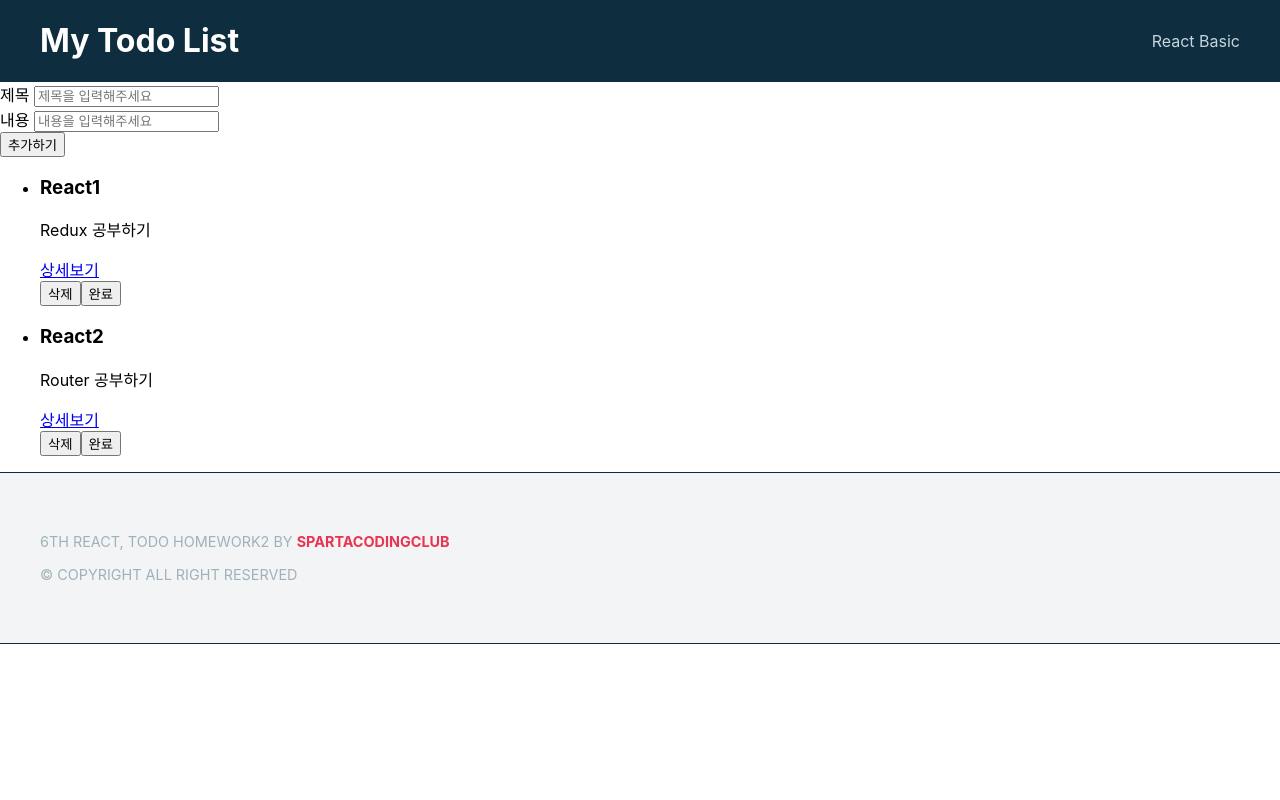
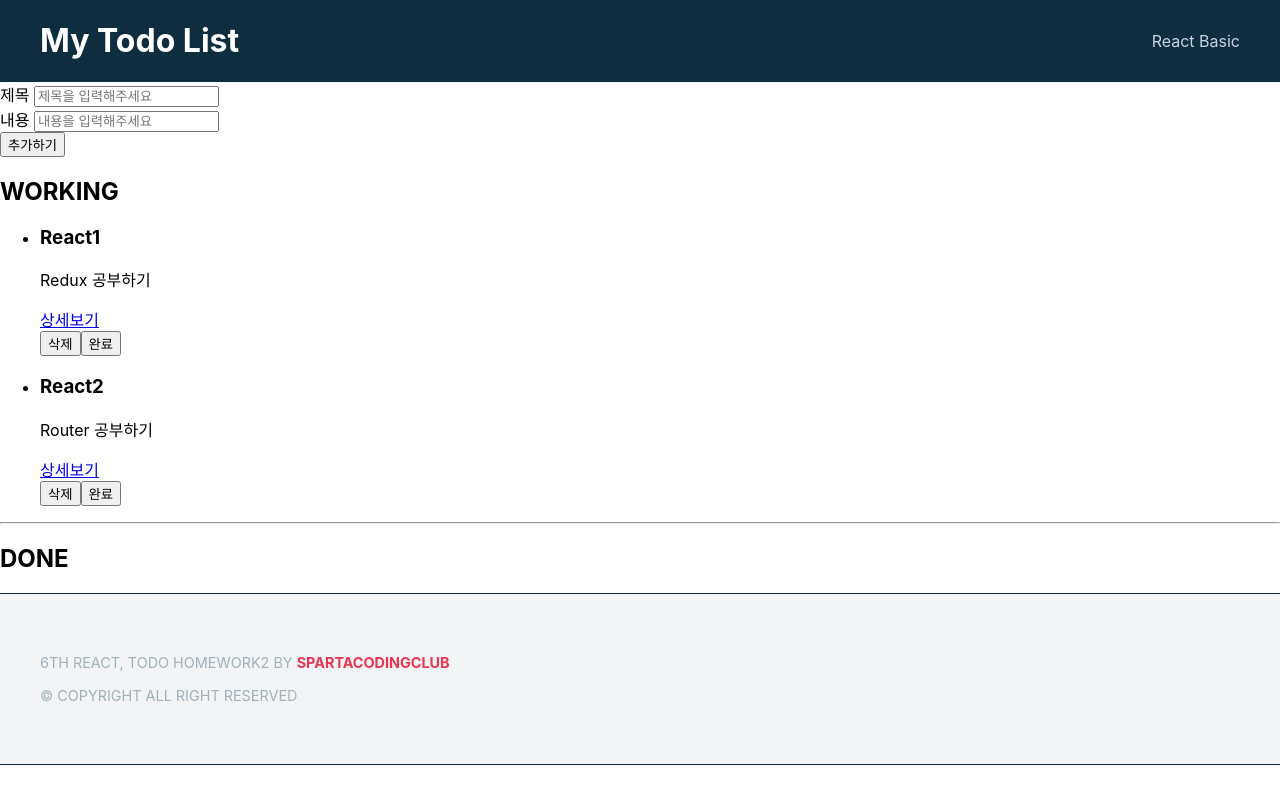
Before and after one commit to jiapril11/TodoList2, a React (Create React App) app: page / in a window 1280 px wide. Built offline with nearby package versions, Linux system fonts and the light colour scheme.

Commit message:
Feat: todo 컴포넌트 분리 TodoList, TodoForm, TodoCard, TodoButton으로 분리

```diff
--- /dev/null
+++ b/src/components/TodoButton.jsx
@@ -0,0 +1,27 @@
+import React from "react";
+import { useDispatch } from "react-redux";
+import { deleteTodo, changeIsdoneTodo } from "../redux/modules/todos";
+
+export default function TodoButton({ roleButton, todo }) {
+  const dispatch = useDispatch();
+
+  const handleDeleteTodo = (id) => {
+    const check = window.confirm("정말 삭제하시겠습니까?");
+    check && dispatch(deleteTodo(id));
+    alert("삭제되었습니다.");
+  };
+
+  const handleChangeStateTodo = (todo) => dispatch(changeIsdoneTodo(todo));
+
+  return (
+    <button
+      onClick={() =>
+        roleButton === "delete"
+          ? handleDeleteTodo(todo.id)
+          : handleChangeStateTodo(todo)
+      }
+    >
+      {roleButton === "delete" ? "삭제" : todo.isDone ? "취소" : "완료"}
+    </button>
+  );
+}
--- /dev/null
+++ b/src/components/TodoCard.jsx
@@ -0,0 +1,21 @@
+import React from "react";
+import { Link } from "react-router-dom";
+import TodoButton from "./TodoButton";
+
+export default function TodoCard({ todo }) {
+  return (
+    <li key={todo.id}>
+      <h3>{todo.title}</h3>
+      <p>{todo.content}</p>
+      <div>
+        <div>
+          <Link to={`/todo/${todo.id}`}>상세보기</Link>
+        </div>
+        <div>
+          <TodoButton roleButton={`delete`} todo={todo} />
+          <TodoButton roleButton={`change`} todo={todo} />
+        </div>
+      </div>
+    </li>
+  );
+}
--- /dev/null
+++ b/src/components/TodoForm.jsx
@@ -0,0 +1,61 @@
+import React from "react";
+import { useDispatch } from "react-redux";
+import { addTodo } from "../redux/modules/todos";
+import { useRef, useState } from "react";
+import { v4 as uuidv4 } from "uuid";
+
+export default function TodoForm() {
+  const dispatch = useDispatch();
+
+  const inputTitle = useRef(null);
+  const [todo, setTodo] = useState({
+    id: "",
+    title: "",
+    content: "",
+    isDone: false,
+  });
+
+  const handleSubmitTodo = (e) => {
+    e.preventDefault();
+    if (+todo.title.length === 0 || +todo.content.length === 0) {
+      alert("제목과 내용을 모두 입력해주세요.");
+    } else {
+      setTodo({ ...todo });
+      dispatch(addTodo(todo));
+
+      setTodo({ id: "", title: "", content: "", isDone: false });
+      inputTitle.current.focus();
+    }
+  };
+
+  return (
+    <form onSubmit={(e) => handleSubmitTodo(e)}>
+      <div>
+        <div>
+          <label htmlFor="toDoTitle">제목 </label>
+          <input
+            id="toDoTitle"
+            type="text"
+            placeholder="제목을 입력해주세요"
+            value={todo.title}
+            onChange={(e) =>
+              setTodo({ ...todo, id: uuidv4(), title: e.target.value })
+            }
+            ref={inputTitle}
+          />
+        </div>
+        <div>
+          <label htmlFor="toDoContent">내용 </label>
+          <input
+            id="toDoContent"
+            type="text"
+            placeholder="내용을 입력해주세요"
+            value={todo.content}
+            onChange={(e) => setTodo({ ...todo, content: e.target.value })}
+          />
+        </div>
+        <button type="submit">추가하기</button>
+      </div>
+    </form>
+  );
+}
--- /dev/null
+++ b/src/components/TodoList.jsx
@@ -0,0 +1,20 @@
+import React from "react";
+import { useSelector } from "react-redux";
+import TodoCard from "./TodoCard";
+
+export default function TodoList({ isDoneState }) {
+  const todos = useSelector((state) => state.todos);
+
+  return (
+    <article>
+      <h2>{isDoneState ? "DONE" : "WORKING"}</h2>
+      <ul>
+        {todos
+          .filter((todo) => todo.isDone === isDoneState)
+          .map((todo) => (
+            <TodoCard todo={todo} />
+          ))}
+      </ul>
+    </article>
+  );
+}
--- a/src/pages/TodoApp.jsx
+++ b/src/pages/TodoApp.jsx
@@ -1,92 +1,14 @@
-import { useDispatch, useSelector } from "react-redux";
-import { addTodo, deleteTodo, changeIsdoneTodo } from "../redux/modules/todos";
-import { useRef, useState } from "react";
-import { v4 as uuidv4 } from "uuid";
-import { Link } from "react-router-dom";
+import TodoForm from "../components/TodoForm";
+import TodoList from "../components/TodoList";
 
 export default function TodoApp() {
-  const todos = useSelector((state) => state.todos);
-  const dispatch = useDispatch();
-
-  const inputTitle = useRef(null);
-  const [todo, setTodo] = useState({
-    id: "",
-    title: "",
-    content: "",
-    isDone: false,
-  });
-
-  const handleSubmitTodo = (e) => {
-    e.preventDefault();
-    if (+todo.title.length === 0 || +todo.content.length === 0) {
-      alert("제목과 내용을 모두 입력해주세요.");
-    } else {
-      setTodo({ ...todo });
-      dispatch(addTodo(todo));
-
-      setTodo({ id: "", title: "", content: "", isDone: false });
-      inputTitle.current.focus();
-    }
-  };
-
-  const handleDeleteTodo = (id) => {
-    const check = window.confirm("정말 삭제하시겠습니까?");
-    check && dispatch(deleteTodo(id));
-  };
   return (
     <main>
-      <form onSubmit={(e) => handleSubmitTodo(e)}>
-        <div>
-          <div>
-            <label htmlFor="toDoTitle">제목 </label>
-            <input
-              id="toDoTitle"
-              type="text"
-              placeholder="제목을 입력해주세요"
-              value={todo.title}
-              onChange={(e) =>
-                setTodo({ ...todo, id: uuidv4(), title: e.target.value })
-              }
-              ref={inputTitle}
-            />
-          </div>
-          <div>
-            <label htmlFor="toDoContent">내용 </label>
-            <input
-              id="toDoContent"
-              type="text"
-              placeholder="내용을 입력해주세요"
-              value={todo.content}
-              onChange={(e) => setTodo({ ...todo, content: e.target.value })}
-            />
-          </div>
-          <button type="submit">추가하기</button>
-        </div>
-      </form>
+      <TodoForm />
       <section>
-        <article>
-          <ul>
-            {todos.map((todo) => (
-              <li key={todo.id}>
-                <h3>{todo.title}</h3>
-                <p>{todo.content}</p>
-                <div>
-                  <div>
-                    <Link to={`/todo/${todo.id}`}>상세보기</Link>
-                  </div>
-                  <div>
-                    <button onClick={() => handleDeleteTodo(todo.id)}>
-                      삭제
-                    </button>
-                    <button onClick={() => dispatch(changeIsdoneTodo(todo))}>
-                      {todo.isDone ? "취소" : "완료"}
-                    </button>
-                  </div>
-                </div>
-              </li>
-            ))}
-          </ul>
-        </article>
+        <TodoList isDoneState={false} />
+        <hr />
+        <TodoList isDoneState={true} />
       </section>
     </main>
   );
```
